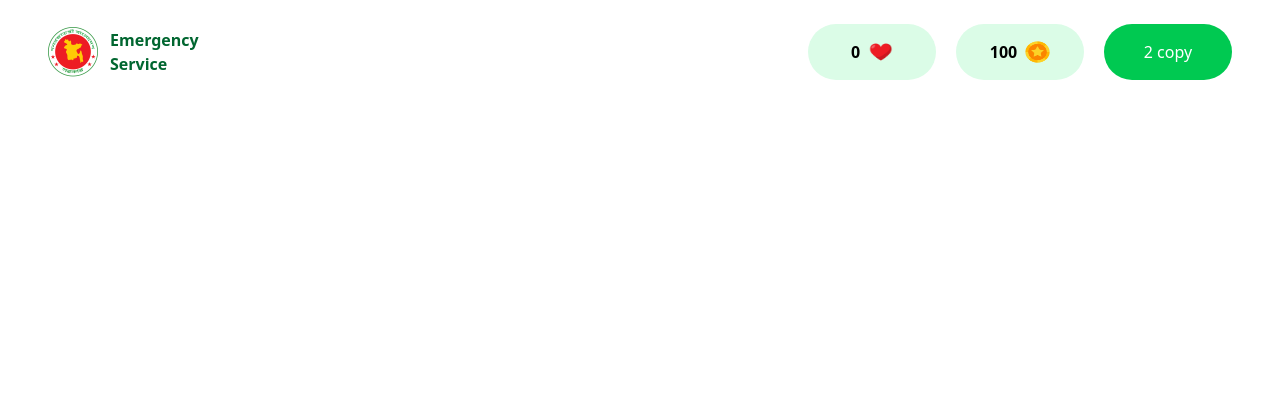
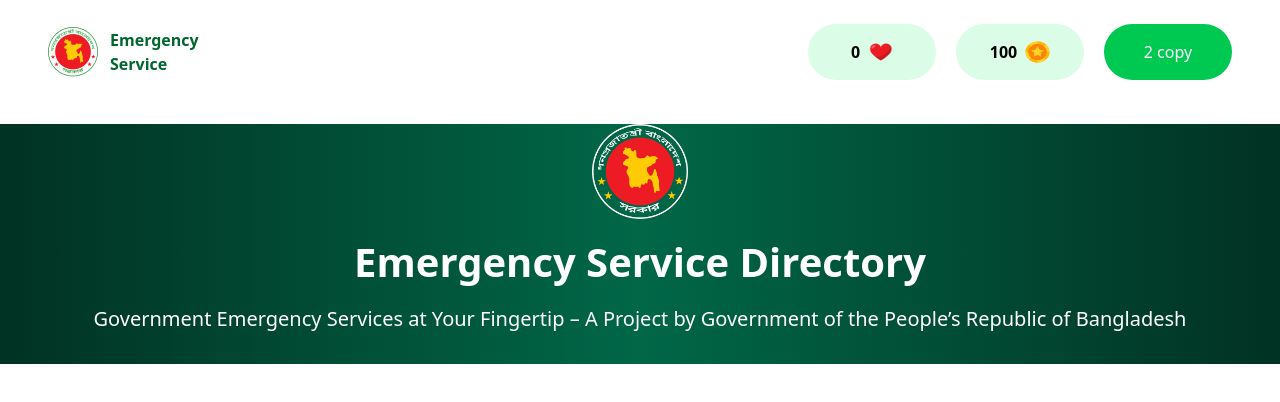
Before and after one commit to tarekhossenpc/assignment-05, a plain HTML site: page index.html in a window 1280 px wide. Drawn offline with nearby package versions, Linux system fonts and the light colour scheme.

Commit message:
fifth commit

```diff
--- a/index.html
+++ b/index.html
@@ -27,6 +27,18 @@
     </div>
     <!-- Emergency section End -->
 
+    <!-- Gradient section start -->
+     <div class="w-full min-h-60 bg-gradient-to-r from-[#013223] via-[#006747] to-[#013223]">
+            <img src="./assets/logo-dark.png" class="h-24 w-24 mx-auto mt-[20px]" alt="">
+
+        <h1 class="font-bold text-[40px] text-white text-center my-3">Emergency Service Directory</h1>
+        <p class="font-medium text-[20px] text-white text-center " >Government Emergency Services at Your Fingertip – A Project by  Government of the People’s Republic of Bangladesh</p>
+
+
+     </div>
+
+    <!-- Gradient section End -->
+
 
     <!-- js scripts -->
      <script src="./script.js"></script>
```
